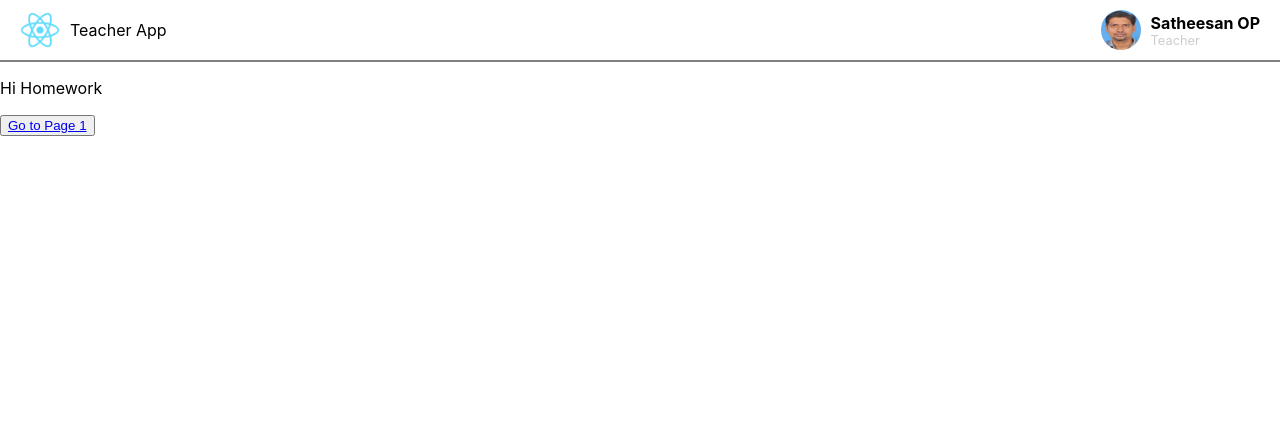
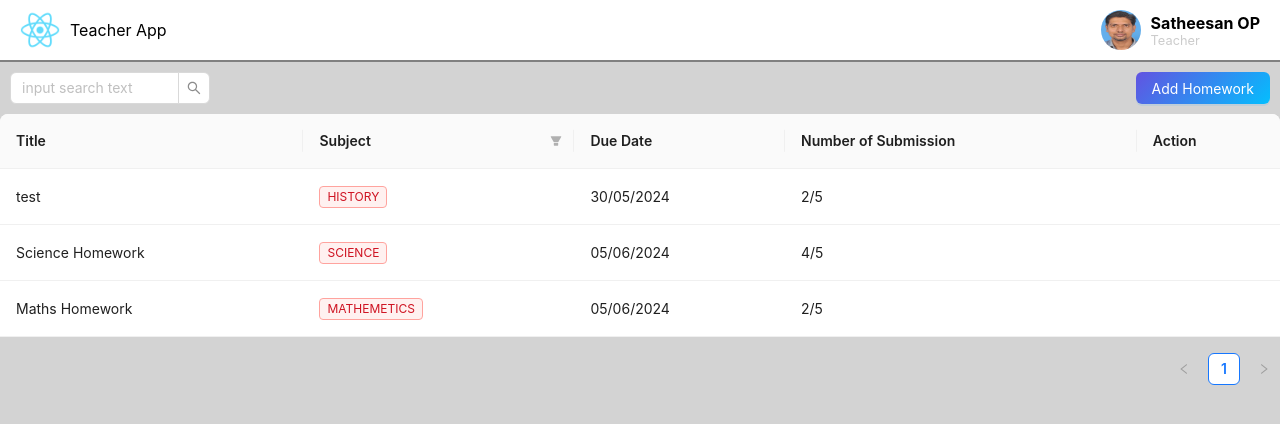
Before and after one commit to satheesanmalaysia/homework, a React (Create React App) app: page / in a window 1280 px wide. Shown: the top 424 px of the page. Built offline with nearby package versions, Linux system fonts and the light colour scheme.

Commit message:
Homework component modified Primary Button Component , Table Component Added Styles added

```diff
--- /dev/null
+++ b/src/CSS/Homework.css
@@ -0,0 +1,18 @@
+.homework{
+.searchcontainer{
+margin:10px;
+float: left;
+}
+.addhomeworkContainer{
+    margin:10px;
+    float: right;
+}
+.container{
+
+}
+
+}
+
+body {
+    background-color:lightgray;
+  }
--- /dev/null
+++ b/src/Components/PrimaryButton.js
@@ -0,0 +1,37 @@
+import React from 'react';
+import { TinyColor } from '@ctrl/tinycolor';
+import { Button, ConfigProvider, Space } from 'antd';
+const colors1 = ['#6253E1', '#04BEFE'];
+const colors2 = ['#fc6076', '#ff9a44', '#ef9d43', '#e75516'];
+const colors3 = ['#40e495', '#30dd8a', '#2bb673'];
+const getHoverColors = (colors) =>
+  colors.map((color) => new TinyColor(color).lighten(5).toString());
+const getActiveColors = (colors) =>
+  colors.map((color) => new TinyColor(color).darken(5).toString());
+
+  function PrimaryButton({title,onClick}){
+    return (
+<Space>
+    <ConfigProvider
+      theme={{
+        components: {
+          Button: {
+            colorPrimary: `linear-gradient(135deg, ${colors1.join(', ')})`,
+            colorPrimaryHover: `linear-gradient(135deg, ${getHoverColors(colors1).join(', ')})`,
+            colorPrimaryActive: `linear-gradient(135deg, ${getActiveColors(colors1).join(', ')})`,
+            lineWidth: 0,
+          },
+        },
+      }}
+    >
+      <Button type="primary" size="medium" onClick={onClick}>
+     {title}
+      </Button>
+    </ConfigProvider>
+
+    </Space>
+
+    );
+  }
+
+  export default PrimaryButton;
--- /dev/null
+++ b/src/Components/Table.js
@@ -0,0 +1,97 @@
+import React from "react";
+import { Table, Tag, Space } from "antd";
+const columns = [
+  {
+    title: "Title",
+    dataIndex: "title",
+    showSorterTooltip: {
+      target: "full-header",
+    },
+  },
+  {
+    title: "Subject",
+    dataIndex: "subject",
+    render: (_, { subject }) => (
+      <>
+        <Tag color="red" key={subject}>
+          {subject.toUpperCase()}
+        </Tag>
+      </>
+    ),
+    filters: [
+      {
+        text: "history",
+        value: "history",
+      },
+      {
+        text: "science",
+        value: "science",
+      },
+      {
+        text: "mathemetics",
+        value: "mathemetics",
+      },
+    ],
+    onFilter: (value, record) => record.subject.indexOf(value) === 0,
+  },
+  {
+    title: "Due Date",
+    dataIndex: "due_date",
+  },
+  {
+    title: "Number of Submission",
+    dataIndex: "num_of_submissions",
+    // defaultSortOrder: 'descend',
+    // sorter: (a, b) => a.age - b.age,
+  },
+  {
+    title: "Action",
+    //dataIndex: 'num_of_submissions',
+    // defaultSortOrder: 'descend',
+    // sorter: (a, b) => a.age - b.age,
+  },
+];
+const data = [
+  {
+    id: 1,
+    title: "test",
+    subject: "history",
+    invited_date: "28/05/2024",
+    due_date: "30/05/2024",
+    num_of_submissions: "2/5",
+    homework_document: "just a url",
+  },
+  {
+    id: 2,
+    title: "Science Homework",
+    subject: "science",
+    invited_date: "28/05/2024",
+    due_date: "05/06/2024",
+    num_of_submissions: "4/5",
+    homework_document: "just a url",
+  },
+  {
+    id: 3,
+    title: "Maths Homework",
+    subject: "mathemetics",
+    invited_date: "28/05/2024",
+    due_date: "05/06/2024",
+    num_of_submissions: "2/5",
+    homework_document: "just a url",
+  },
+];
+
+const onChange = (pagination, filters, sorter, extra) => {
+  console.log("params", pagination, filters, sorter, extra);
+};
+const App = () => (
+  <Table
+    columns={columns}
+    dataSource={data}
+    onChange={onChange}
+    showSorterTooltip={{
+      target: "sorter-icon",
+    }}
+  />
+);
+export default App;
--- a/src/Homework.js
+++ b/src/Homework.js
@@ -1,24 +1,89 @@
 import React from "react";
 import { useState } from "react";
-import { Outlet, Link } from "react-router-dom";
+import { Link } from "react-router-dom";
+import { AudioOutlined } from "@ant-design/icons";
+import { Input, Space } from "antd";
+import "./CSS/Homework.css";
 
-import TopBar from "./Topbar"
-function FirstComponent()  {
-   function clicked(){
-console.log('clicked');
-    }
-    return (
-<div>
-<TopBar
+import TopBar from "./Components/Topbar";
+import PrimaryButton from "./Components/PrimaryButton";
+import Table from "./Components/Table"
+const { Search } = Input;
+const suffix = (
+  <AudioOutlined
+    style={{
+      fontSize: 16,
+      color: "#1677ff",
+    }}
+  />
+);
+
+const data =
+  [
+        {
+            "id": 1,
+            "title": "test",
+            "subject": "history",
+            "invited_date": "28/05/2024",
+            "due_date": "30/05/2024",
+            "num_of_submissions": "2/5",
+            "homework_document": "just a url"
+        },
+        {
+            "id": 2,
+            "title": "Science Homework",
+            "subject": "science",
+            "invited_date": "28/05/2024",
+            "due_date": "05/06/2024",
+            "num_of_submissions": "4/5",
+            "homework_document": "just a url"
+        },
+        {
+            "id": 3,
+            "title": "Maths Homework",
+            "subject": "mathemetics",
+            "invited_date": "28/05/2024",
+            "due_date": "05/06/2024",
+            "num_of_submissions": "2/5",
+            "homework_document": "just a url"
+        }
+    ] ;
+
+function FirstComponent() {
+  function clicked() {
+    console.log("clicked");
+  }
+//   function onSearch() {
+//     console.log("onsearch");
+//   }
+  const onSearch = (value, _e, info) => console.log(info?.source, value);
+  return (
+    <div className="homework">
+      <TopBar
         logoSrc="logo192.png"
         logoText="Teacher App"
         profilePicSrc="35.50.m.jpg"
         profileName="Satheesan OP"
-        ProfileRole = "Teacher"
+        ProfileRole="Teacher"
       />
-    <p>Hi Homework</p>
-    <button onClick={clicked}><Link to="/page1">Go to Page 1</Link></button>
-</div>
-    );
+      <div className="container">
+      <div className="searchcontainer">
+        <Space direction="vertical">
+          <Search
+            placeholder="input search text"
+            onSearch={onSearch}
+            style={{
+              width: 200,
+            }}
+          />
+        </Space>
+      </div>
+      <div className="addhomeworkContainer">
+        <PrimaryButton title = "Add Homework" onClick={clicked}></PrimaryButton>
+      </div>
+      </div>
+      <Table></Table>
+    </div>
+  );
 }
 export default FirstComponent;
```
Also changed, not shown: src/Components/Topbar.js (renamed from src/Topbar.js).
